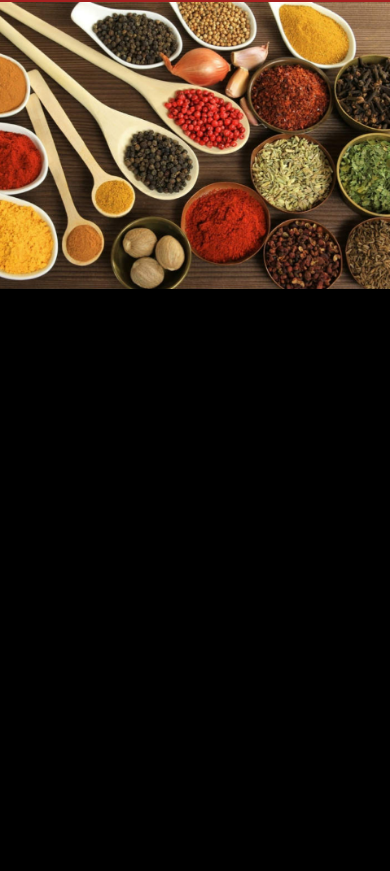
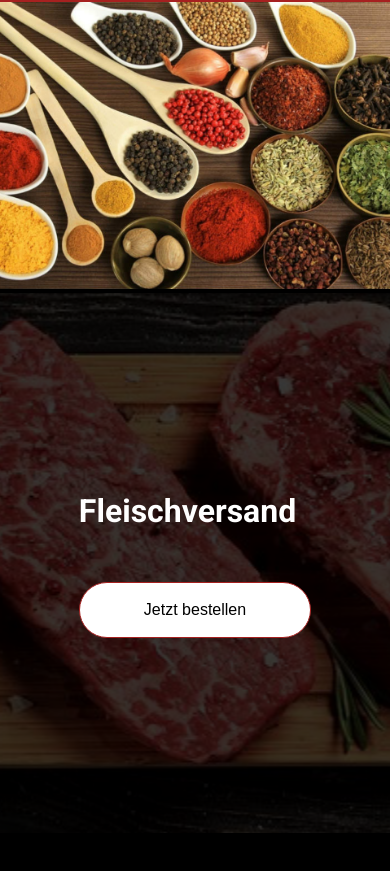
Before and after one commit to krekrekre/brathSP, a plain HTML site: page index.html in a window 390 px wide. Shown: the part 4263-5134 px from the top of the page. Drawn offline with nearby package versions, Linux system fonts and the light colour scheme.

Commit message:
order seaction, responsive

```diff
--- a/index.html
+++ b/index.html
@@ -212,7 +212,14 @@
         </div>
         </div>
     </section>
-
+<section class="order">
+    <div class="container">
+        <div class="wrapper">
+        <h2>Fleischversand</h2>
+        <button>Jetzt bestellen</button>
+    </div>
+    </div>
+</section>
 
     <script src="./script.js"></script>
 </body>
--- /dev/null
+++ b/styles/_orderSection.scss
@@ -0,0 +1,26 @@
+.order {
+  font-family: "Roboto", sans-serif;
+  color: $textColor;
+  .container {
+    background: url("../images/80457d7e9d392ee84954d90d13d15d69@2x\ 1.png");
+    background-repeat: no-repeat;
+    background-size: auto;
+    background-position: center; /* Center the image */
+    height: 540px;
+    display: flex;
+    justify-content: center;
+    align-items: center;
+    .wrapper {
+      h2 {
+        font-size: 2rem;
+        line-height: 1.625rem;
+        font-weight: 700;
+      }
+      button {
+        @include secondaryButton;
+        border: 1px solid $secondaryRed;
+        margin-top: 2rem;
+      }
+    }
+  }
+}
--- a/styles/_spicesSection.scss
+++ b/styles/_spicesSection.scss
@@ -1,6 +1,6 @@
 .spices {
   font-family: "Roboto", sans-serif;
-  padding: 5rem 0px;
+  padding: 5rem 0px 0px 0px;
   .container {
     color: $textColor;
     display: flex;
--- a/styles/styles.scss
+++ b/styles/styles.scss
@@ -7,6 +7,7 @@
 @import "./grillSection";
 @import "./handwerkSection";
 @import "./spicesSection";
+@import "./orderSection";
 
 body {
   height: 2050vh;
```
Also changed, not shown: styles/styles.css, 1 other file.
